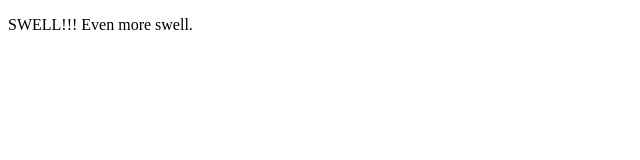
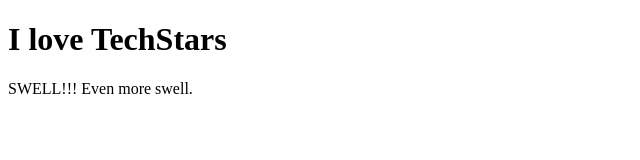
Before and after one commit to arkany/My-New-App, a plain HTML site: page index.html in a window 1280 px wide. Shown: the whole page, without its empty margins (0-640 px from the left). Drawn offline with Linux system fonts and the light colour scheme.

Commit message:
added h1

```diff
--- a/index.html
+++ b/index.html
@@ -5,6 +5,7 @@
 		<title></title>
 	</head>
 	<body>
+		<h1>I love TechStars</h1>
 		<p>
 			SWELL!!! Even more swell.
 		</p>
```
